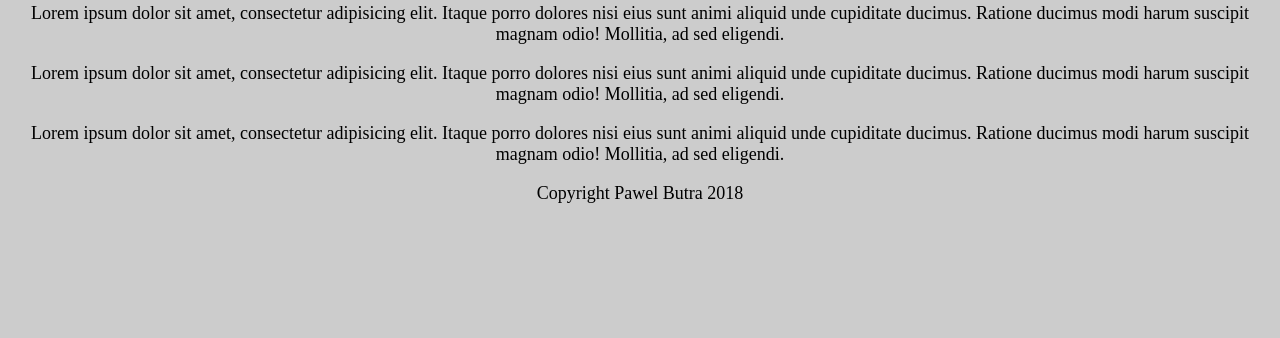
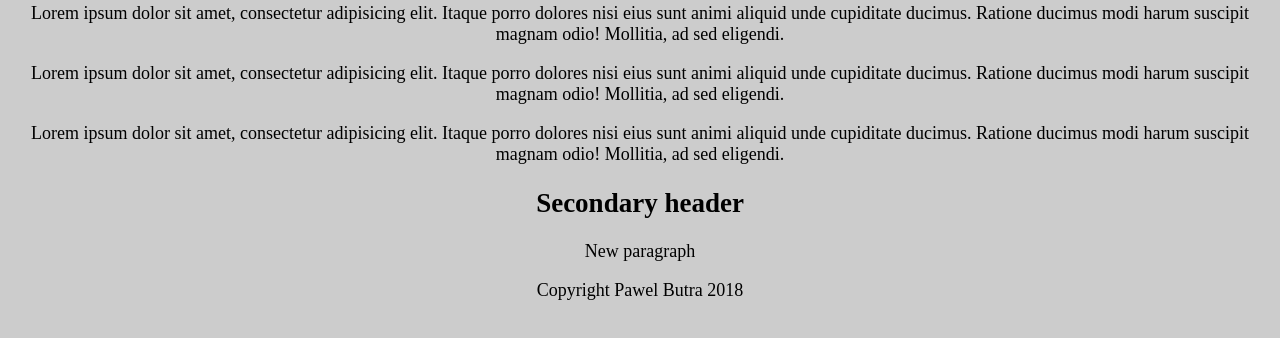
Before and after one commit to Kirdan92/nauka-gita-3, a plain HTML site: page index.html in a window 1280 px wide. Shown: the part 168-506 px from the top of the page. Drawn offline with Linux system fonts and the light colour scheme; files that its build step writes are made by us from their sources.

Commit message:
Add content

```diff
--- a/index.html
+++ b/index.html
@@ -20,6 +20,10 @@
 		<p>Lorem ipsum dolor sit amet, consectetur adipisicing elit. Itaque porro dolores nisi eius sunt animi aliquid unde cupiditate ducimus. Ratione ducimus modi harum suscipit magnam odio! Mollitia, ad sed eligendi.</p>
 		<p>Lorem ipsum dolor sit amet, consectetur adipisicing elit. Itaque porro dolores nisi eius sunt animi aliquid unde cupiditate ducimus. Ratione ducimus modi harum suscipit magnam odio! Mollitia, ad sed eligendi.</p>
 		<p>Lorem ipsum dolor sit amet, consectetur adipisicing elit. Itaque porro dolores nisi eius sunt animi aliquid unde cupiditate ducimus. Ratione ducimus modi harum suscipit magnam odio! Mollitia, ad sed eligendi.</p>
+		<div class="container">
+			<h2>Secondary header</h2>
+			<p>New paragraph</p>
+		</div>
 	</main>
 	<footer>Copyright Pawel Butra 2018</footer>
 </body>
```
